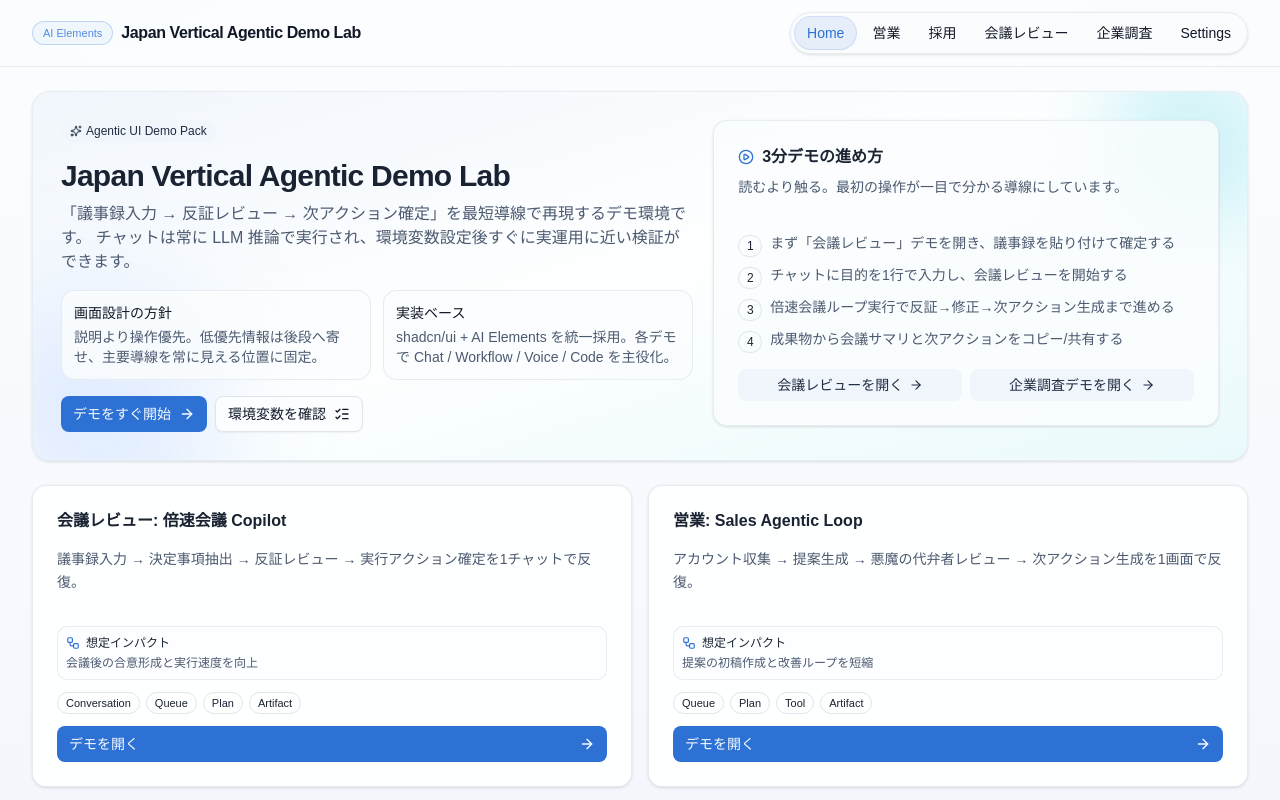
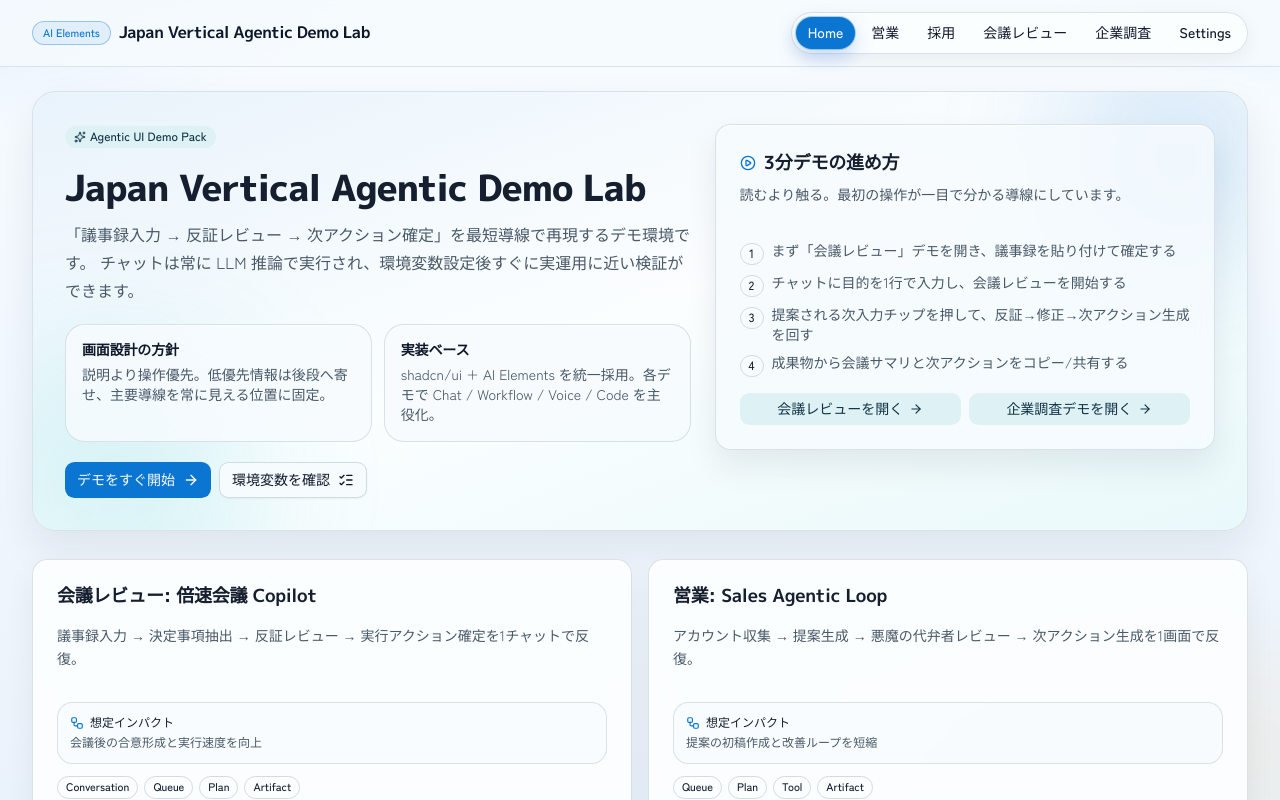
Before and after one commit to satoooh/agentic-ai-ui-demo, a Next.js app: page / in a window 1280 px wide. Shown: the top 800 px of the page. Built offline with nearby package versions, Linux system fonts and the light colour scheme.

Commit message:
style(ui): apply neo-editorial visual system across app

```diff
--- a/app/globals.css
+++ b/app/globals.css
@@ -5,56 +5,73 @@
 @custom-variant dark (&:is(.dark *));
 
 :root {
-  --color-bg: #f3f6fb;
-  --color-text: #111827;
-  --radius: 0.625rem;
-  --background: oklch(0.992 0.003 252.2);
-  --foreground: oklch(0.254 0.032 263.2);
-  --card: oklch(0.999 0.001 252.3);
-  --card-foreground: oklch(0.254 0.032 263.2);
-  --popover: oklch(0.999 0.001 252.3);
-  --popover-foreground: oklch(0.254 0.032 263.2);
-  --primary: oklch(0.56 0.168 258.7);
-  --primary-foreground: oklch(0.985 0.008 248.4);
-  --secondary: oklch(0.971 0.01 248.7);
-  --secondary-foreground: oklch(0.292 0.044 262.7);
-  --muted: oklch(0.977 0.009 247.5);
-  --muted-foreground: oklch(0.464 0.04 258.8);
-  --accent: oklch(0.97 0.02 212.9);
-  --accent-foreground: oklch(0.308 0.052 255.2);
+  --color-bg: #edf3f9;
+  --color-text: #0f172a;
+  --radius: 0.72rem;
+  --background: oklch(0.985 0.006 236.1);
+  --foreground: oklch(0.238 0.034 258.9);
+  --card: oklch(0.997 0.003 238.2);
+  --card-foreground: oklch(0.238 0.034 258.9);
+  --popover: oklch(0.998 0.002 238);
+  --popover-foreground: oklch(0.238 0.034 258.9);
+  --primary: oklch(0.56 0.166 252.5);
+  --primary-foreground: oklch(0.988 0.004 240.1);
+  --secondary: oklch(0.947 0.021 206.8);
+  --secondary-foreground: oklch(0.302 0.052 239.7);
+  --muted: oklch(0.958 0.011 235.4);
+  --muted-foreground: oklch(0.458 0.031 247.4);
+  --accent: oklch(0.876 0.043 191.6);
+  --accent-foreground: oklch(0.301 0.06 229.2);
   --destructive: oklch(0.577 0.245 27.325);
-  --border: oklch(0.92 0.011 252.9);
-  --input: oklch(0.92 0.011 252.9);
-  --ring: oklch(0.64 0.14 257.4);
-  --chart-1: oklch(0.63 0.198 261.3);
-  --chart-2: oklch(0.72 0.146 210.4);
-  --chart-3: oklch(0.57 0.104 283.7);
-  --chart-4: oklch(0.8 0.152 142.5);
-  --chart-5: oklch(0.74 0.17 68.9);
-  --sidebar: oklch(0.992 0.004 251.2);
-  --sidebar-foreground: oklch(0.254 0.032 263.2);
-  --sidebar-primary: oklch(0.43 0.152 260.2);
-  --sidebar-primary-foreground: oklch(0.985 0.008 248.4);
-  --sidebar-accent: oklch(0.958 0.018 243.6);
-  --sidebar-accent-foreground: oklch(0.254 0.032 263.2);
-  --sidebar-border: oklch(0.895 0.016 252.9);
-  --sidebar-ring: oklch(0.64 0.14 257.4);
+  --border: oklch(0.886 0.015 236.4);
+  --input: oklch(0.902 0.014 236.4);
+  --ring: oklch(0.64 0.126 249.2);
+  --chart-1: oklch(0.58 0.161 252.1);
+  --chart-2: oklch(0.72 0.119 202.4);
+  --chart-3: oklch(0.73 0.148 83.1);
+  --chart-4: oklch(0.66 0.153 157.8);
+  --chart-5: oklch(0.62 0.189 28.1);
+  --sidebar: oklch(0.989 0.005 236.5);
+  --sidebar-foreground: oklch(0.238 0.034 258.9);
+  --sidebar-primary: oklch(0.56 0.166 252.5);
+  --sidebar-primary-foreground: oklch(0.988 0.004 240.1);
+  --sidebar-accent: oklch(0.942 0.018 208.2);
+  --sidebar-accent-foreground: oklch(0.238 0.034 258.9);
+  --sidebar-border: oklch(0.886 0.015 236.4);
+  --sidebar-ring: oklch(0.64 0.126 249.2);
 }
 
 body {
   margin: 0;
   min-height: 100vh;
   background:
-    radial-gradient(960px 420px at -8% -14%, rgb(59 130 246 / 8%), transparent 58%),
-    radial-gradient(820px 360px at 108% -8%, rgb(45 212 191 / 6%), transparent 52%),
-    linear-gradient(180deg, #fbfdff 0%, #f6f9fd 52%, #eff4fa 100%);
+    radial-gradient(980px 440px at -12% -16%, rgb(38 99 235 / 16%), transparent 62%),
+    radial-gradient(860px 380px at 112% -12%, rgb(14 165 233 / 12%), transparent 56%),
+    radial-gradient(600px 280px at 92% 94%, rgb(245 158 11 / 8%), transparent 58%),
+    linear-gradient(180deg, #f8fcff 0%, #f2f8ff 46%, #eaf2fb 100%);
+  background-attachment: fixed;
+  background-image:
+    linear-gradient(130deg, rgb(8 47 73 / 0.02) 1px, transparent 1px),
+    linear-gradient(220deg, rgb(14 165 233 / 0.02) 1px, transparent 1px),
+    radial-gradient(980px 440px at -12% -16%, rgb(38 99 235 / 16%), transparent 62%),
+    radial-gradient(860px 380px at 112% -12%, rgb(14 165 233 / 12%), transparent 56%),
+    radial-gradient(600px 280px at 92% 94%, rgb(245 158 11 / 8%), transparent 58%),
+    linear-gradient(180deg, #f8fcff 0%, #f2f8ff 46%, #eaf2fb 100%);
+  background-size:
+    26px 26px,
+    26px 26px,
+    auto,
+    auto,
+    auto,
+    auto;
   color: var(--color-text);
-  font-family: "Hiragino Kaku Gothic ProN", "Yu Gothic", "Noto Sans JP", sans-serif;
+  font-family: var(--font-zen-kaku), "Noto Sans JP", sans-serif;
+  text-rendering: geometricPrecision;
 }
 
 code,
 pre {
-  font-family: "SFMono-Regular", ui-monospace, Menlo, Monaco, Consolas, "Liberation Mono", "Courier New", monospace;
+  font-family: var(--font-mono), ui-monospace, Menlo, Monaco, Consolas, monospace;
 }
 
 @theme inline {
@@ -99,37 +116,37 @@ pre {
 }
 
 .dark {
-  --background: oklch(0.129 0.042 264.695);
-  --foreground: oklch(0.984 0.003 247.858);
-  --card: oklch(0.208 0.042 265.755);
-  --card-foreground: oklch(0.984 0.003 247.858);
-  --popover: oklch(0.208 0.042 265.755);
-  --popover-foreground: oklch(0.984 0.003 247.858);
-  --primary: oklch(0.929 0.013 255.508);
-  --primary-foreground: oklch(0.208 0.042 265.755);
-  --secondary: oklch(0.279 0.041 260.031);
-  --secondary-foreground: oklch(0.984 0.003 247.858);
-  --muted: oklch(0.279 0.041 260.031);
-  --muted-foreground: oklch(0.704 0.04 256.788);
-  --accent: oklch(0.279 0.041 260.031);
-  --accent-foreground: oklch(0.984 0.003 247.858);
-  --destructive: oklch(0.704 0.191 22.216);
-  --border: oklch(1 0 0 / 10%);
-  --input: oklch(1 0 0 / 15%);
-  --ring: oklch(0.551 0.027 264.364);
-  --chart-1: oklch(0.488 0.243 264.376);
-  --chart-2: oklch(0.696 0.17 162.48);
-  --chart-3: oklch(0.769 0.188 70.08);
-  --chart-4: oklch(0.627 0.265 303.9);
-  --chart-5: oklch(0.645 0.246 16.439);
-  --sidebar: oklch(0.208 0.042 265.755);
-  --sidebar-foreground: oklch(0.984 0.003 247.858);
-  --sidebar-primary: oklch(0.488 0.243 264.376);
-  --sidebar-primary-foreground: oklch(0.984 0.003 247.858);
-  --sidebar-accent: oklch(0.279 0.041 260.031);
-  --sidebar-accent-foreground: oklch(0.984 0.003 247.858);
-  --sidebar-border: oklch(1 0 0 / 10%);
-  --sidebar-ring: oklch(0.551 0.027 264.364);
+  --background: oklch(0.186 0.031 255.9);
+  --foreground: oklch(0.964 0.008 236.2);
+  --card: oklch(0.238 0.032 256.1);
+  --card-foreground: oklch(0.964 0.008 236.2);
+  --popover: oklch(0.238 0.032 256.1);
+  --popover-foreground: oklch(0.964 0.008 236.2);
+  --primary: oklch(0.7 0.127 246.1);
+  --primary-foreground: oklch(0.188 0.03 255.9);
+  --secondary: oklch(0.314 0.029 228.6);
+  --secondary-foreground: oklch(0.952 0.008 236.2);
+  --muted: oklch(0.292 0.024 245.6);
+  --muted-foreground: oklch(0.72 0.022 243.2);
+  --accent: oklch(0.344 0.048 204.7);
+  --accent-foreground: oklch(0.95 0.008 236.2);
+  --destructive: oklch(0.656 0.202 24.1);
+  --border: oklch(0.33 0.02 245.2);
+  --input: oklch(0.34 0.022 246.8);
+  --ring: oklch(0.63 0.108 244.8);
+  --chart-1: oklch(0.7 0.127 246.1);
+  --chart-2: oklch(0.69 0.118 198.4);
+  --chart-3: oklch(0.78 0.153 84.1);
+  --chart-4: oklch(0.72 0.134 158.2);
+  --chart-5: oklch(0.69 0.182 26.4);
+  --sidebar: oklch(0.214 0.03 255.2);
+  --sidebar-foreground: oklch(0.964 0.008 236.2);
+  --sidebar-primary: oklch(0.7 0.127 246.1);
+  --sidebar-primary-foreground: oklch(0.188 0.03 255.9);
+  --sidebar-accent: oklch(0.314 0.029 228.6);
+  --sidebar-accent-foreground: oklch(0.952 0.008 236.2);
+  --sidebar-border: oklch(0.33 0.02 245.2);
+  --sidebar-ring: oklch(0.63 0.108 244.8);
 }
 
 @layer base {
@@ -139,7 +156,47 @@ pre {
   body {
     @apply text-foreground;
   }
+  h1,
+  h2,
+  h3,
+  h4,
+  .font-display {
+    font-family: var(--font-display), var(--font-zen-kaku), sans-serif;
+    letter-spacing: -0.012em;
+  }
+  .font-mono {
+    font-family: var(--font-mono), ui-monospace, Menlo, Monaco, Consolas, monospace;
+  }
   a {
     @apply text-inherit no-underline;
   }
 }
+
+@layer components {
+  [data-slot="card"] {
+    @apply border-border/80 bg-card/90 shadow-[0_1px_0_rgb(255_255_255/0.75)_inset,0_10px_30px_rgb(15_23_42/0.06)] backdrop-blur-sm;
+    transition: transform 220ms ease, box-shadow 220ms ease, border-color 220ms ease;
+  }
+
+  [data-slot="card"]:hover {
+    border-color: color-mix(in oklab, var(--border) 65%, var(--primary) 35%);
+    transform: translateY(-1px);
+  }
+}
+
+@keyframes soft-enter {
+  from {
+    opacity: 0;
+    transform: translateY(10px);
+  }
+  to {
+    opacity: 1;
+    transform: translateY(0);
+  }
+}
+
+@layer utilities {
+  .animate-soft-enter {
+    animation: soft-enter 520ms ease-out both;
+  }
+}
--- a/app/layout.tsx
+++ b/app/layout.tsx
@@ -1,7 +1,26 @@
 import type { Metadata } from "next";
+import { IBM_Plex_Mono, M_PLUS_1p, Zen_Kaku_Gothic_New } from "next/font/google";
 import "./globals.css";
 import { SiteNav } from "@/components/common/site-nav";
 import { TooltipProvider } from "@/components/ui/tooltip";
+
+const fontBody = Zen_Kaku_Gothic_New({
+  subsets: ["latin"],
+  variable: "--font-zen-kaku",
+  weight: ["400", "500", "700", "900"],
+});
+
+const fontDisplay = M_PLUS_1p({
+  subsets: ["latin"],
+  variable: "--font-display",
+  weight: ["400", "500", "700", "800"],
+});
+
+const fontMono = IBM_Plex_Mono({
+  subsets: ["latin"],
+  variable: "--font-mono",
+  weight: ["400", "500", "600"],
+});
 
 export const metadata: Metadata = {
   title: "Japan Vertical Agentic Demo Lab",
@@ -16,10 +35,10 @@ export default function RootLayout({
 }>) {
   return (
     <html lang="ja">
-      <body>
+      <body className={`${fontBody.variable} ${fontDisplay.variable} ${fontMono.variable} antialiased`}>
         <TooltipProvider>
           <SiteNav />
-          <main className="mx-auto w-full max-w-[1920px] px-4 pb-14 pt-6 md:px-8">{children}</main>
+          <main className="mx-auto w-full max-w-[2160px] px-4 pb-14 pt-6 md:px-8">{children}</main>
         </TooltipProvider>
       </body>
     </html>
--- a/app/page.tsx
+++ b/app/page.tsx
@@ -45,44 +45,44 @@ const demos = [
 const quickStartSteps = [
   "まず「会議レビュー」デモを開き、議事録を貼り付けて確定する",
   "チャットに目的を1行で入力し、会議レビューを開始する",
-  "倍速会議ループ実行で反証→修正→次アクション生成まで進める",
+  "提案される次入力チップを押して、反証→修正→次アクション生成を回す",
   "成果物から会議サマリと次アクションをコピー/共有する",
 ];
 
 export default function HomePage() {
   return (
-    <div className="space-y-6">
-      <section className="relative overflow-hidden rounded-2xl border border-border/70 bg-card/95 p-6 shadow-sm sm:p-7">
-        <div className="absolute -right-8 -top-10 size-44 rounded-full bg-chart-2/18 blur-2xl" aria-hidden />
-        <div className="absolute -left-14 -bottom-20 size-60 rounded-full bg-chart-1/16 blur-3xl" aria-hidden />
-        <div className="absolute inset-0 bg-gradient-to-br from-primary/[0.06] via-transparent to-chart-2/[0.08]" aria-hidden />
+    <div className="space-y-7">
+      <section className="relative overflow-hidden rounded-3xl border border-border/80 bg-card/92 p-6 shadow-[0_1px_0_rgb(255_255_255/0.72)_inset,0_18px_42px_rgb(15_23_42/0.08)] sm:p-8">
+        <div className="absolute -right-10 -top-14 size-56 rounded-full bg-primary/16 blur-3xl" aria-hidden />
+        <div className="absolute -left-16 -bottom-24 size-72 rounded-full bg-chart-2/14 blur-3xl" aria-hidden />
+        <div className="absolute inset-0 bg-gradient-to-br from-primary/[0.08] via-transparent to-chart-2/[0.08]" aria-hidden />
 
-        <div className="relative grid gap-5 xl:grid-cols-[1.25fr_1fr]">
-          <div className="space-y-4">
+        <div className="relative grid gap-6 xl:grid-cols-[1.25fr_1fr]">
+          <div className="space-y-5">
             <Badge className="w-fit" variant="secondary">
               <SparklesIcon className="size-3.5" />
               Agentic UI Demo Pack
             </Badge>
 
             <div>
-              <h1 className="text-2xl font-semibold tracking-tight text-foreground sm:text-3xl">
+              <h1 className="font-display text-3xl font-extrabold tracking-tight text-foreground sm:text-4xl">
                 Japan Vertical Agentic Demo Lab
               </h1>
-              <p className="mt-2 max-w-4xl text-sm text-muted-foreground sm:text-base">
+              <p className="mt-3 max-w-4xl text-sm leading-7 text-muted-foreground sm:text-base">
                 「議事録入力 → 反証レビュー → 次アクション確定」を最短導線で再現するデモ環境です。
                 チャットは常に LLM 推論で実行され、環境変数設定後すぐに実運用に近い検証ができます。
               </p>
             </div>
 
             <div className="grid gap-3 text-sm md:grid-cols-2">
-              <div className="rounded-xl border border-border/70 bg-background/84 p-3 shadow-[0_1px_0_0_rgb(255_255_255/0.5)_inset]">
-                <p className="font-medium">画面設計の方針</p>
+              <div className="rounded-2xl border border-border/80 bg-background/88 p-4 shadow-[0_1px_0_0_rgb(255_255_255/0.56)_inset]">
+                <p className="font-display font-bold">画面設計の方針</p>
                 <p className="mt-1 text-muted-foreground">
                   説明より操作優先。低優先情報は後段へ寄せ、主要導線を常に見える位置に固定。
                 </p>
               </div>
-              <div className="rounded-xl border border-border/70 bg-background/84 p-3 shadow-[0_1px_0_0_rgb(255_255_255/0.5)_inset]">
-                <p className="font-medium">実装ベース</p>
+              <div className="rounded-2xl border border-border/80 bg-background/88 p-4 shadow-[0_1px_0_0_rgb(255_255_255/0.56)_inset]">
+                <p className="font-display font-bold">実装ベース</p>
                 <p className="mt-1 text-muted-foreground">
                   shadcn/ui + AI Elements を統一採用。各デモで Chat / Workflow / Voice / Code を主役化。
                 </p>
@@ -105,9 +105,9 @@ export default function HomePage() {
             </div>
           </div>
 
-          <Card className="h-fit border-border/70 bg-background/82 shadow-sm">
+          <Card className="h-fit border-border/80 bg-background/84 shadow-[0_1px_0_rgb(255_255_255/0.72)_inset,0_16px_32px_rgb(15_23_42/0.08)]">
             <CardHeader className="pb-3">
-              <CardTitle className="flex items-center gap-2 text-base">
+              <CardTitle className="font-display flex items-center gap-2 text-lg font-bold">
                 <PlayCircleIcon className="size-4 text-primary" />
                 3分デモの進め方
               </CardTitle>
@@ -146,7 +146,7 @@ export default function HomePage() {
       <section className="grid gap-4 md:grid-cols-2 2xl:grid-cols-4">
         {demos.map((demo) => (
           <SectionCard key={demo.href} title={demo.title} description={demo.summary}>
-            <div className="rounded-lg border border-border/70 bg-muted/20 p-2 text-xs">
+            <div className="rounded-xl border border-border/80 bg-muted/22 p-3 text-xs">
               <p className="flex items-center gap-1.5 font-medium text-foreground">
                 <WorkflowIcon className="size-3.5 text-primary" />
                 想定インパクト
--- a/components/common/section-card.tsx
+++ b/components/common/section-card.tsx
@@ -9,9 +9,9 @@ interface SectionCardProps {
 
 export function SectionCard({ title, description, children }: SectionCardProps) {
   return (
-    <Card className="border-border/75 bg-card/95 shadow-sm transition-shadow hover:shadow-md">
+    <Card className="animate-soft-enter border-border/80 bg-card/92 shadow-[0_1px_0_rgb(255_255_255/0.7)_inset,0_12px_32px_rgb(15_23_42/0.06)] transition-all duration-300 hover:border-primary/35 hover:shadow-[0_1px_0_rgb(255_255_255/0.85)_inset,0_16px_34px_rgb(37_99_235/0.12)]">
       <CardHeader className="space-y-2 pb-2">
-        <CardTitle className="text-base leading-snug">{title}</CardTitle>
+        <CardTitle className="font-display text-lg leading-snug font-bold">{title}</CardTitle>
         {description ? <CardDescription className="text-sm leading-relaxed">{description}</CardDescription> : null}
       </CardHeader>
       <CardContent className="space-y-3">{children}</CardContent>
--- a/components/common/site-nav.tsx
+++ b/components/common/site-nav.tsx
@@ -19,21 +19,21 @@ export function SiteNav() {
   const pathname = usePathname();
 
   return (
-    <header className="sticky top-0 z-40 border-b border-border/70 bg-background/84 backdrop-blur-xl">
-      <div className="mx-auto flex w-full max-w-[1920px] items-center justify-between gap-4 px-4 py-3 md:px-8">
+    <header className="sticky top-0 z-40 border-b border-border/70 bg-background/82 backdrop-blur-xl">
+      <div className="mx-auto flex w-full max-w-[2160px] items-center justify-between gap-4 px-4 py-3 md:px-8">
         <Link href="/" className="flex min-w-0 items-center gap-2">
           <Badge
             variant="outline"
-            className="hidden h-6 rounded-full border-primary/25 bg-primary/5 px-2.5 text-[11px] text-primary/80 sm:inline-flex"
+            className="hidden h-6 rounded-full border-primary/35 bg-primary/8 px-2.5 text-[11px] text-primary sm:inline-flex"
           >
             AI Elements
           </Badge>
-          <span className="truncate text-sm font-semibold tracking-tight sm:text-base">
+          <span className="font-display truncate text-sm font-bold tracking-tight sm:text-base">
             Japan Vertical Agentic Demo Lab
           </span>
         </Link>
 
-        <nav className="flex items-center gap-1 rounded-full border border-border/70 bg-background/70 p-1 shadow-sm">
+        <nav className="animate-soft-enter flex items-center gap-1 rounded-full border border-border/80 bg-card/80 p-1 shadow-[0_1px_0_rgb(255_255_255/0.8)_inset,0_6px_20px_rgb(15_23_42/0.06)]">
           {links.map((link) => {
             const active = link.href === "/" ? pathname === "/" : pathname.startsWith(link.href);
             return (
@@ -44,7 +44,8 @@ export function SiteNav() {
                 size="sm"
                 className={cn(
                   "h-8 rounded-full px-2 text-xs sm:px-3 sm:text-sm",
-                  active && "bg-primary/10 text-primary shadow-xs ring-1 ring-primary/20",
+                  active &&
+                    "bg-primary text-primary-foreground shadow-[0_8px_20px_rgb(37_99_235/0.26)] ring-1 ring-primary/30",
                 )}
               >
                 <Link href={link.href}>{link.label}</Link>
```
Also changed, not shown: components/demos/demo-workspace.tsx (+8 -8 lines).
